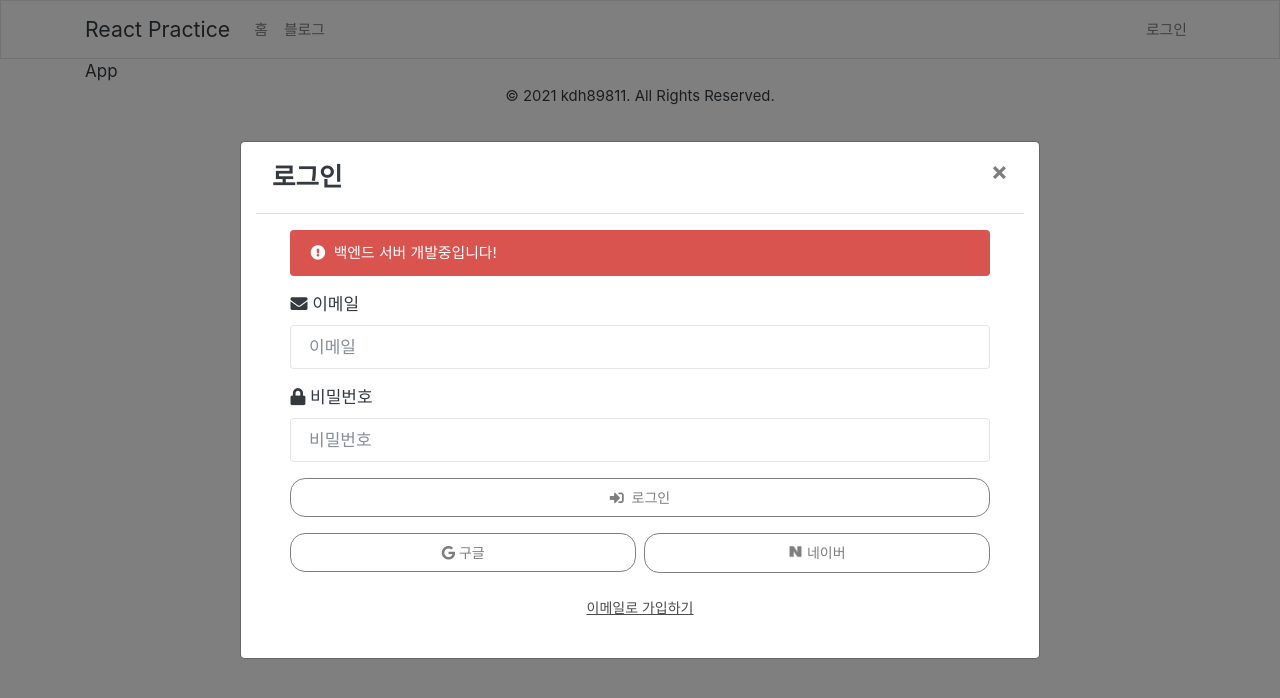
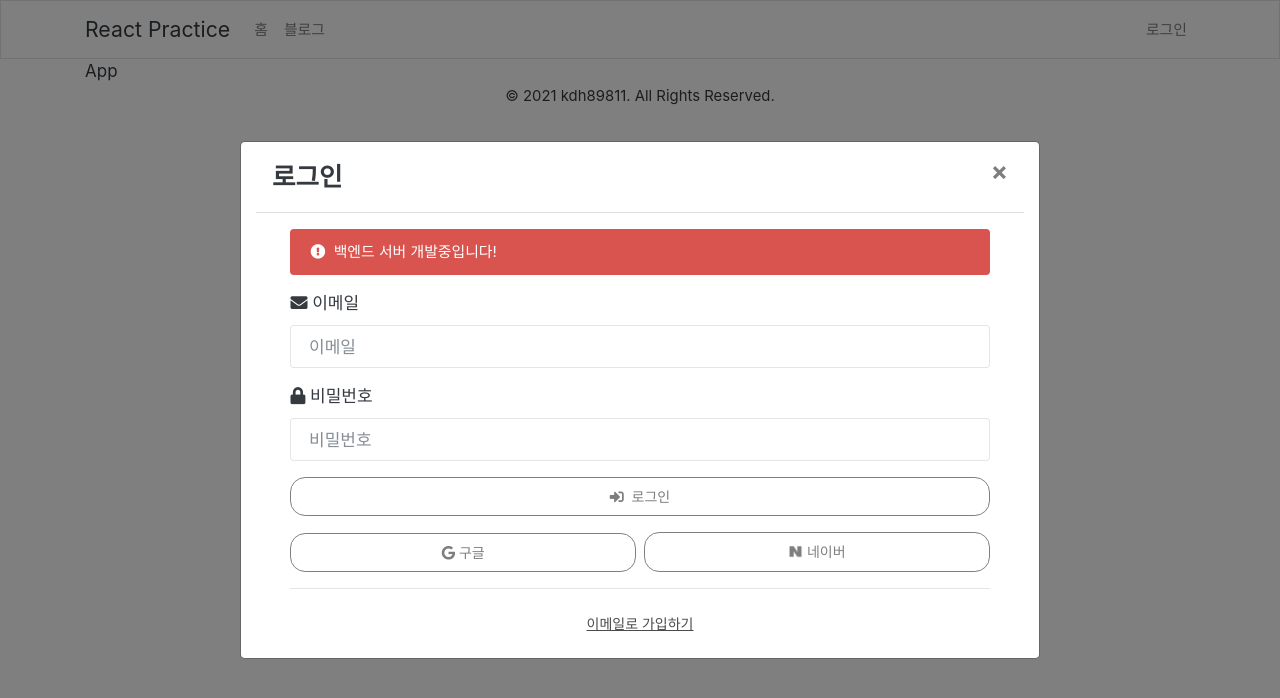
Before and after one commit to kiss8981/React-practice, a React (Create React App) app: page / in a window 1280 px wide. Both pictures are taken after a click on the button "로그인". Shown: the top 698 px of the page. Built offline with nearby package versions, Linux system fonts and the light colour scheme.

Commit message:
프론드 엔드 로그인 디자인

```diff
--- a/src/Layouts/Header.js
+++ b/src/Layouts/Header.js
@@ -17,6 +17,7 @@ const Header = () => {
                         <Nav.Link href="#home">홈</Nav.Link>
                         <Nav.Link href="#link">블로그</Nav.Link>
                     </Nav>
+                    <hr></hr>
                     <Nav className="ml-auto">
                         <Nav.Link onClick={() => setSignInModalOn(true)}>로그인</Nav.Link>
                     </Nav>
--- a/src/modals/SignIn.js
+++ b/src/modals/SignIn.js
@@ -38,7 +38,8 @@ const SignInModal = ({ show, onHide }) => {
             <Button type="button" className="social-btn ml-1">
             <img src={naverImg} alt="naverIMG" className="fab" style={{maxWidth: "15px", maxHeight: "15px", marginBottom: "4.5px" }}/>&nbsp;네이버
             </Button>
-            <Button block type="button" style={{border: "none", textDecoration: "underline"}} className="signup-btn my-3">
+            <hr></hr>
+            <Button block type="button" style={{border: "none", textDecoration: "underline"}} className="signup-btn">
               이메일로 가입하기
             </Button>
             </Form>
```
